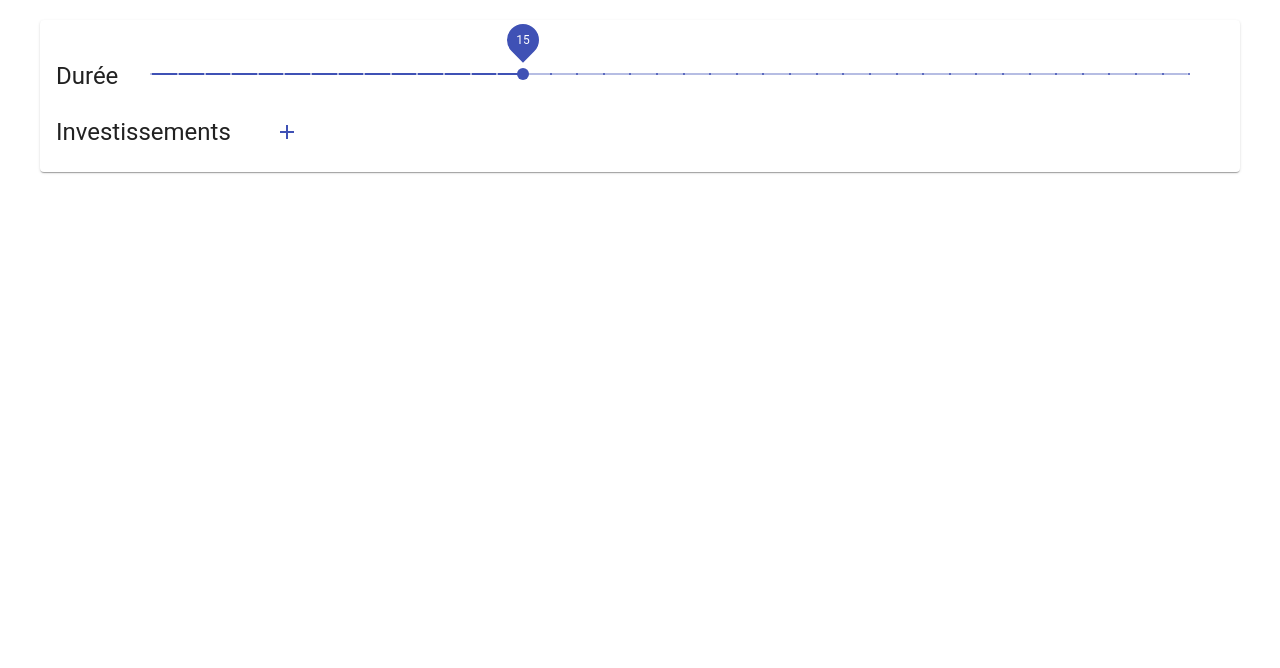
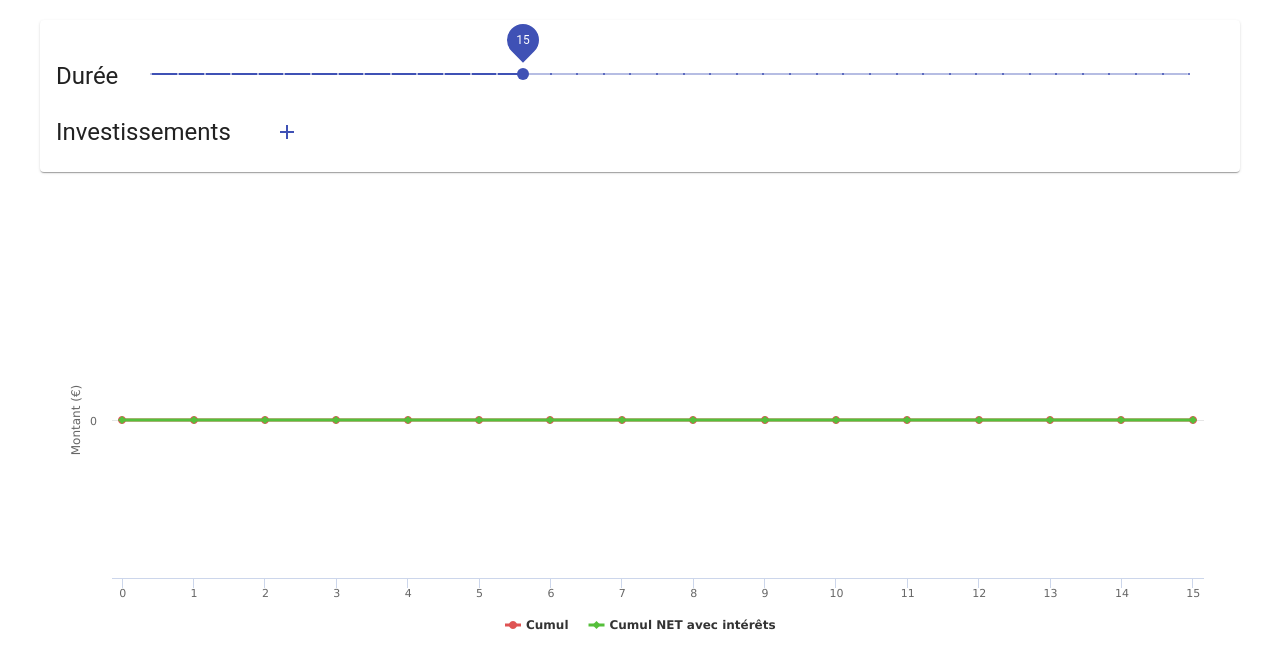
Before and after one commit to Softcadbury/Dagga, a React (Create React App) app: page / in a window 1280 px wide. Shown: the top 668 px of the page. Built offline with nearby package versions, Linux system fonts and the light colour scheme.

Commit message:
Add table

```diff
--- a/src/common/investment.utils.ts
+++ b/src/common/investment.utils.ts
@@ -32,13 +32,15 @@
             const previousAmountWithInterest =
                 data.cumulatedAmountsWithInterest[i - 1];
 
-            data.cumulatedAmounts[i] =
-                previousAmount + investment.monthlyAmount * 12;
+            data.cumulatedAmounts[i] = Math.round(
+                previousAmount + investment.monthlyAmount * 12
+            );
 
-            data.cumulatedAmountsWithInterest[i] =
+            data.cumulatedAmountsWithInterest[i] = Math.round(
                 previousAmountWithInterest +
-                previousAmountWithInterest * (investment.percentage / 100) +
-                investment.monthlyAmountNet * 12;
+                    previousAmountWithInterest * (investment.percentage / 100) +
+                    investment.monthlyAmountNet * 12
+            );
         }
     }
 
@@ -66,11 +68,13 @@
     const cumulatedAmountsWithInterest: number[] = [];
 
     for (let i = 0; i <= time; i++) {
-        cumulatedAmounts[i] = Math.round(
-            data.reduce((a, b) => a + b.cumulatedAmounts[i], 0)
+        cumulatedAmounts[i] = data.reduce(
+            (a, b) => a + b.cumulatedAmounts[i],
+            0
         );
-        cumulatedAmountsWithInterest[i] = Math.round(
-            data.reduce((a, b) => a + b.cumulatedAmountsWithInterest[i], 0)
+        cumulatedAmountsWithInterest[i] = data.reduce(
+            (a, b) => a + b.cumulatedAmountsWithInterest[i],
+            0
         );
     }
 
--- a/src/components/data-form.tsx
+++ b/src/components/data-form.tsx
@@ -46,19 +46,19 @@
     };
 });
 
-interface RenderInvestmentProps {
+interface InvestmentFormProps {
     investment: Investment;
     addInvestment: (investment: Investment) => void;
     deleteInvestment: (investment: Investment) => void;
     updateInvestment: (investment: Investment) => void;
 }
 
-const RenderInvestment = ({
+const InvestmentForm = ({
     investment,
     addInvestment,
     deleteInvestment,
     updateInvestment,
-}: RenderInvestmentProps) => {
+}: InvestmentFormProps) => {
     const classes = useStyles();
 
     const [label, , onLabelChange] = useTextField(investment.label);
@@ -265,7 +265,7 @@
                 </Grid>
             </Grid>
             {investments.map((investment) => (
-                <RenderInvestment
+                <InvestmentForm
                     key={investment.id}
                     investment={investment}
                     addInvestment={addInvestment}
--- a/src/components/data-graph.tsx
+++ b/src/components/data-graph.tsx
@@ -1,34 +1,27 @@
 import { makeStyles } from '@material-ui/core';
 import Highcharts from 'highcharts';
 import HighchartsReact from 'highcharts-react-official';
-import {
-    computeInvestmentsData,
-    reduceInvestmentsData,
-} from '../common/investment.utils';
-import { Investment } from '../types/investment';
 
 const useStyles = makeStyles((theme) => {
     return {
         graph: {
             maxWidth: '1500px',
             margin: 'auto',
-            paddingTop: theme.spacing(3),
+            padding: theme.spacing(10, 2, 4),
         },
     };
 });
 
 interface DataGraphProps {
-    investments: Investment[];
-    time: number;
+    cumulatedAmounts: number[];
+    cumulatedAmountsWithInterest: number[];
 }
 
-const DataGraph = ({ investments, time }: DataGraphProps) => {
+const DataGraph = ({
+    cumulatedAmounts,
+    cumulatedAmountsWithInterest,
+}: DataGraphProps) => {
     const classes = useStyles();
-    const data = computeInvestmentsData(investments, time);
-    const {
-        cumulatedAmounts,
-        cumulatedAmountsWithInterest,
-    } = reduceInvestmentsData(data, time);
 
     const options = {
         title: {
@@ -82,17 +75,14 @@
         ],
     };
 
+    if (cumulatedAmounts.length === 0) {
+        return <></>;
+    }
+
     return (
-        <>
-            {investments.length !== 0 && (
-                <div className={classes.graph}>
-                    <HighchartsReact
-                        highcharts={Highcharts}
-                        options={options}
-                    />
-                </div>
-            )}
-        </>
+        <div className={classes.graph}>
+            <HighchartsReact highcharts={Highcharts} options={options} />
+        </div>
     );
 };
 
--- /dev/null
+++ b/src/components/data-table.tsx
@@ -0,0 +1,114 @@
+import {
+    makeStyles,
+    Table,
+    TableBody,
+    TableCell,
+    TableContainer,
+    TableHead,
+    TableRow,
+} from '@material-ui/core';
+import { Investment, InvestmentData } from '../types/investment';
+
+const useStyles = makeStyles((theme) => {
+    return {
+        table: {
+            maxWidth: '1500px',
+            margin: 'auto',
+            paddingTop: theme.spacing(3),
+        },
+    };
+});
+
+interface BodyProps {
+    computedInvestments: InvestmentData[];
+    cumulatedAmountsWithInterest: number[];
+    time: number;
+}
+
+const Body = ({
+    computedInvestments,
+    cumulatedAmountsWithInterest,
+    time,
+}: BodyProps) => {
+    const rows = [];
+
+    for (let i = 0; i <= time; i++) {
+        rows.push(
+            <TableRow key={i}>
+                <TableCell component="th" scope="row">
+                    {i}
+                </TableCell>
+                <TableCell component="th" scope="row">
+                    {cumulatedAmountsWithInterest[i]}
+                </TableCell>
+                {computedInvestments.length > 1 &&
+                    computedInvestments.map((computedInvestment) => {
+                        return (
+                            <TableCell>
+                                {
+                                    computedInvestment
+                                        .cumulatedAmountsWithInterest[i]
+                                }
+                            </TableCell>
+                        );
+                    })}
+            </TableRow>
+        );
+    }
+
+    return <TableBody>{rows}</TableBody>;
+};
+
+interface HeaderProps {
+    investments: Investment[];
+}
+
+const Header = ({ investments }: HeaderProps) => {
+    return (
+        <TableHead>
+            <TableRow>
+                <TableCell>Année</TableCell>
+                <TableCell>Cumul</TableCell>
+                {investments.length > 1 &&
+                    investments.map((investment) => {
+                        return <TableCell>{investment.label}</TableCell>;
+                    })}
+            </TableRow>
+        </TableHead>
+    );
+};
+
+interface DataTableProps {
+    investments: Investment[];
+    computedInvestments: InvestmentData[];
+    cumulatedAmountsWithInterest: number[];
+    time: number;
+}
+
+const DataTable = ({
+    investments,
+    computedInvestments,
+    cumulatedAmountsWithInterest,
+    time,
+}: DataTableProps) => {
+    const classes = useStyles();
+
+    if (investments.length === 0) {
+        return <></>;
+    }
+
+    return (
+        <TableContainer className={classes.table}>
+            <Table size="small">
+                <Header investments={investments} />
+                <Body
+                    computedInvestments={computedInvestments}
+                    cumulatedAmountsWithInterest={cumulatedAmountsWithInterest}
+                    time={time}
+                />
+            </Table>
+        </TableContainer>
+    );
+};
+
+export default DataTable;
--- a/src/views/app.tsx
+++ b/src/views/app.tsx
@@ -1,9 +1,14 @@
+import { makeStyles } from '@material-ui/core';
+import { Investment, InvestmentData } from '../types/investment';
+import { useEffect, useMemo } from 'react';
+import { useLocalStorage, useSlider } from '../common/hooks';
 import DataGraph from '../components/data-graph';
 import DataForm from '../components/data-form';
-import { makeStyles } from '@material-ui/core';
-import { Investment } from '../types/investment';
-import { useEffect } from 'react';
-import { useLocalStorage, useSlider } from '../common/hooks';
+import DataTable from '../components/data-table';
+import {
+    computeInvestmentsData,
+    reduceInvestmentsData,
+} from '../common/investment.utils';
 
 const useStyles = makeStyles({
     app: {
@@ -71,6 +76,21 @@
         updateInvestment,
     } = useInvestment();
 
+    const visibleInvestments = useMemo(
+        () => investments.filter((p) => p.isVisible),
+        [investments]
+    );
+
+    const computedInvestments: InvestmentData[] = useMemo(
+        () => computeInvestmentsData(visibleInvestments, time),
+        [visibleInvestments, time]
+    );
+
+    const { cumulatedAmounts, cumulatedAmountsWithInterest } = useMemo(
+        () => reduceInvestmentsData(computedInvestments, time),
+        [computedInvestments, time]
+    );
+
     return (
         <div className={classes.app}>
             <DataForm
@@ -82,7 +102,13 @@
                 onTimeChange={onTimeChange}
             />
             <DataGraph
-                investments={investments.filter((p) => p.isVisible)}
+                cumulatedAmounts={cumulatedAmounts}
+                cumulatedAmountsWithInterest={cumulatedAmountsWithInterest}
+            />
+            <DataTable
+                investments={visibleInvestments}
+                computedInvestments={computedInvestments}
+                cumulatedAmountsWithInterest={cumulatedAmountsWithInterest}
                 time={time}
             />
         </div>
```
